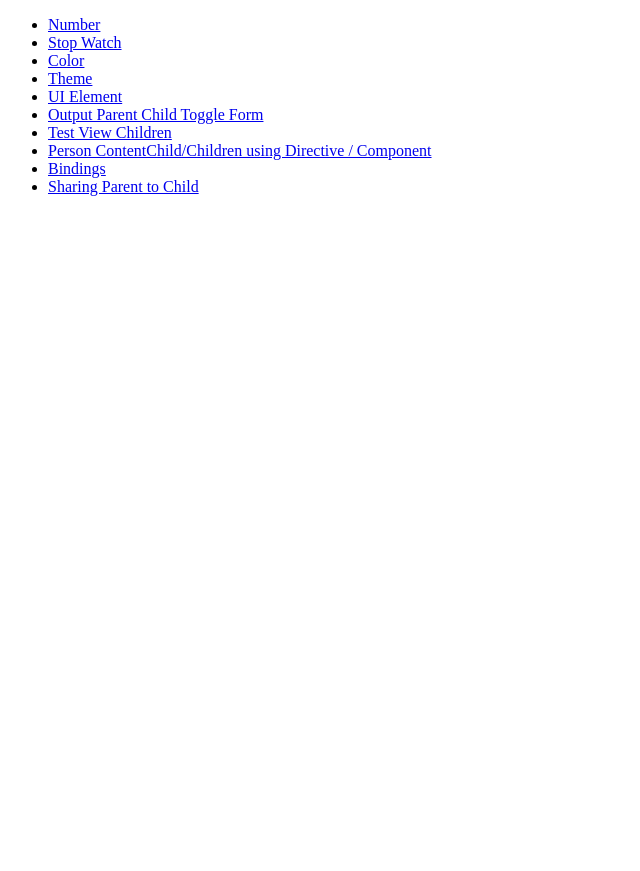
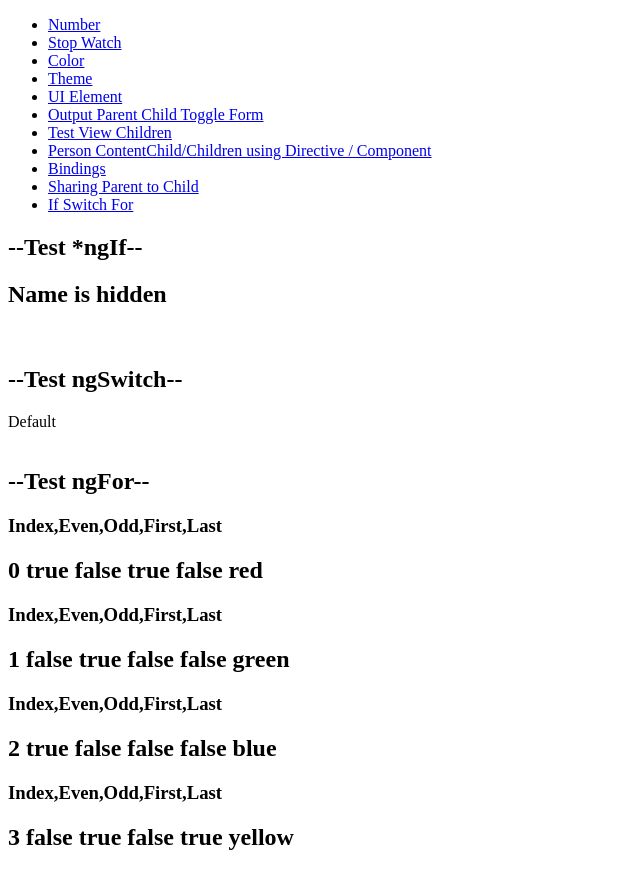
Before and after one commit to JitendraKumarSharma/TestAngular, an Angular app: page /structure in a window 1280 px wide. Before the commit this address led to /. Shown: the whole page, without its empty margins (0-640 px from the left). Before the commit the page ends 800 px from the top, so only its background shows below. Built offline with nearby package versions, Linux system fonts and the light colour scheme.

Commit message:
If else switch

```diff
--- a/src/app/app.component.html
+++ b/src/app/app.component.html
@@ -42,6 +42,9 @@
                     <li>
                         <a routerLink="/sharing" routerLinkActive="active">Sharing Parent to Child</a>
                     </li>
+                    <li>
+                        <a routerLink="/structure" routerLinkActive="active">If Switch For</a>
+                    </li>
                 </ul>
             </div>
         </div>
--- a/src/app/app.module.ts
+++ b/src/app/app.module.ts
@@ -28,6 +28,7 @@ import { FavouriteFriendsComponent } from './favourite-friends/favourite-friends
 import { BindingsComponent } from './bindings/bindings.component';
 import { SharingchildComponent } from './sharingchild/sharingchild.component';
 import { SharingparentComponent } from './sharingparent/sharingparent.component';
+import { StructuralComponent } from './structural/structural.component';
 
 @NgModule({
   declarations: [
@@ -55,7 +56,8 @@ import { SharingparentComponent } from './sharingparent/sharingparent.component'
     FavouriteFriendsComponent,
     BindingsComponent,
     SharingchildComponent,
-    SharingparentComponent
+    SharingparentComponent,
+    StructuralComponent
   ],
   imports: [
     BrowserModule,
--- a/src/app/app.routing.ts
+++ b/src/app/app.routing.ts
@@ -11,6 +11,7 @@ import { TestvcParentComponent } from '../app/testvc-parent/testvc-parent.compon
 import { PersonComponent } from '../app/person/person.component';
 import { BindingsComponent } from '../app/bindings/bindings.component';
 import { SharingparentComponent } from '../app/sharingparent/sharingparent.component';
+import { StructuralComponent } from '../app/structural/structural.component'
 
 let appRoutes: Routes = [
     { path: 'number', component: NumberParentComponent },
@@ -23,6 +24,7 @@ let appRoutes: Routes = [
     { path: 'testcc', component: PersonComponent },
     { path: 'bindings', component: BindingsComponent },
     { path: 'sharing', component: SharingparentComponent },
+    { path: 'structure', component: StructuralComponent },
     { path: '', component: NumberParentComponent, pathMatch: 'full' } // redirect to home page on load
 ];
 
--- a/src/app/sharingchild/sharingchild.component.html
+++ b/src/app/sharingchild/sharingchild.component.html
@@ -1,3 +1,4 @@
 <h2>Hi {{greetMessage}}</h2>
 
 <h2>{{_name}}</h2>
+<button (click)=Returnvalue()>send value to parent</button>
--- a/src/app/sharingchild/sharingchild.component.ts
+++ b/src/app/sharingchild/sharingchild.component.ts
@@ -1,4 +1,4 @@
-import { Component, OnInit, Input } from '@angular/core';
+import { Component, OnInit, Input, Output, EventEmitter } from '@angular/core';
 
 @Component({
   selector: 'app-sharingchild',
@@ -7,6 +7,7 @@ import { Component, OnInit, Input } from '@angular/core';
 })
 export class SharingchildComponent implements OnInit {
 
+  @Output() returnvalue = new EventEmitter();
   @Input() greetMessage: string;
 
   _name: string;
@@ -30,4 +31,8 @@ export class SharingchildComponent implements OnInit {
     return this._name;
   }
 
+  Returnvalue()
+  {
+    this.returnvalue.emit('I am return from child');
+  }
 }
--- a/src/app/sharingparent/sharingparent.component.html
+++ b/src/app/sharingparent/sharingparent.component.html
@@ -1,6 +1,8 @@
 <h1>Hello {{message}}</h1>
 <br/>
-<app-sharingchild [greetMessage]="childmessage" *ngFor="let n of childNameArray" [Name]="n"></app-sharingchild>
+<!-- <app-sharingchild [greetMessage]="childmessage" (returnvalue)="msg=$event" *ngFor="let n of childNameArray" [Name]="n"></app-sharingchild> -->
+<app-sharingchild [greetMessage]="childmessage" (returnvalue)="msg=$event"></app-sharingchild>
+{{msg}}
 
 <!-- <appchild *ngFor="let n of childNameArray"
     [Name]="n">
--- a/src/app/sharingparent/sharingparent.component.ts
+++ b/src/app/sharingparent/sharingparent.component.ts
@@ -10,7 +10,8 @@ export class SharingparentComponent implements OnInit {
 
   message: string = "I am Parent";
   childmessage: string = "I am passed from Parent to child component"
-  childNameArray = ['foo','koo',' ','moo','too','hoo',''];
+  childNameArray = ['foo', 'koo', ' ', 'moo', 'too', 'hoo', ''];
+  public msg: string;
   constructor() { }
 
   ngOnInit() {
--- /dev/null
+++ b/src/app/structural/structural.component.html
@@ -0,0 +1,24 @@
+<h2>--Test *ngIf--</h2>
+<div *ngIf="displayName; then thenBlock; else elseBolock;"></div>
+<ng-template #thenBlock>
+  <h2>Rahul Sharma</h2>
+</ng-template>
+<ng-template #elseBolock>
+  <h2>Name is hidden</h2>
+</ng-template>
+<br/>
+
+<h2>--Test ngSwitch--</h2>
+<div [ngSwitch]="color">
+  <div *ngSwitchCase="'red'">Red</div>
+  <div *ngSwitchCase="'green'">Green</div>
+  <div *ngSwitchCase="'blue'">Blue</div>
+  <div *ngSwitchDefault>Default</div>
+</div>
+<br/>
+
+<h2>--Test ngFor--</h2>
+<div *ngFor="let color of colors; index as i; even as e;odd as o;first as f;last as l">
+  <h3>Index,Even,Odd,First,Last</h3>
+  <h2>{{i}} {{e}} {{o}} {{f}} {{l}} {{color}}</h2>
+</div>
--- /dev/null
+++ b/src/app/structural/structural.component.ts
@@ -0,0 +1,18 @@
+import { Component, OnInit } from '@angular/core';
+
+@Component({
+  selector: 'app-structural',
+  templateUrl: './structural.component.html',
+  styleUrls: ['./structural.component.css']
+})
+export class StructuralComponent implements OnInit {
+
+  constructor() { }
+
+  public displayName = false;
+  public color = "pink";
+  public colors=['red','green','blue','yellow'];
+  ngOnInit() {
+  }
+
+}
```
Also changed, not shown: src/app/structural/structural.component.css (added), 1 other file (tests, documents, lock files or other folders).
